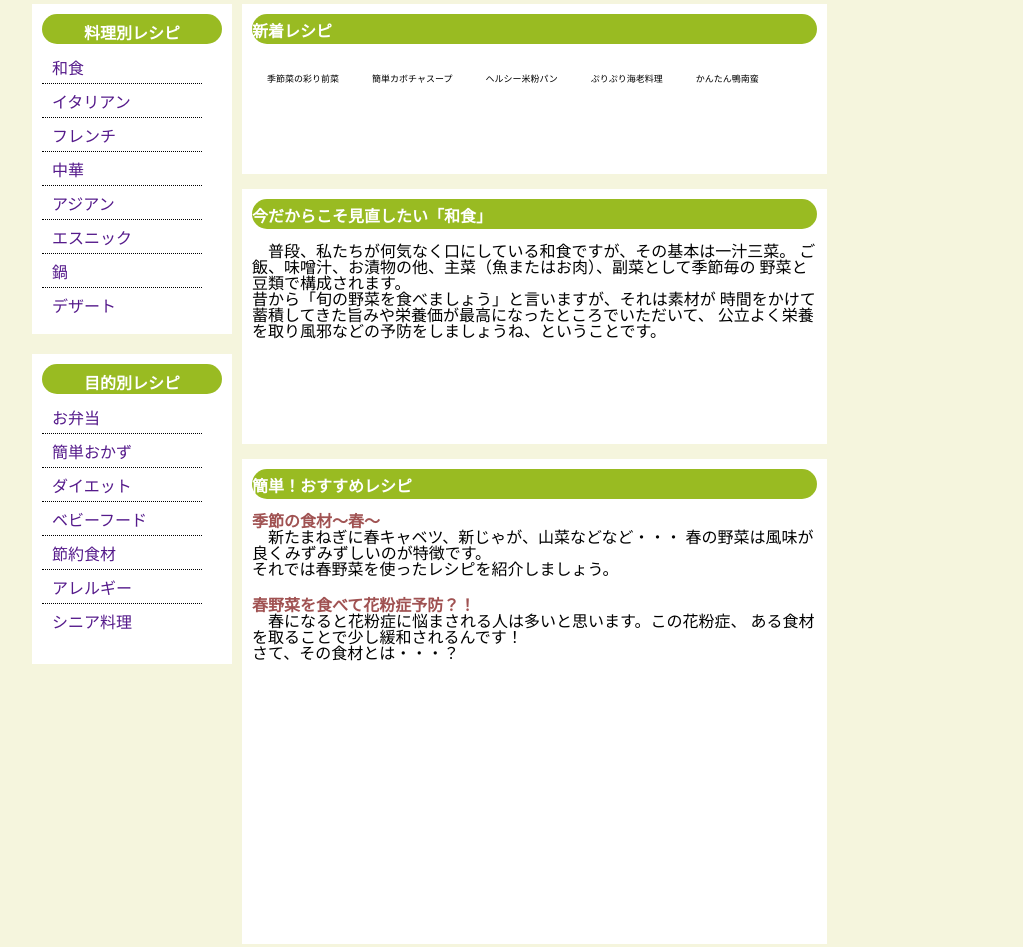
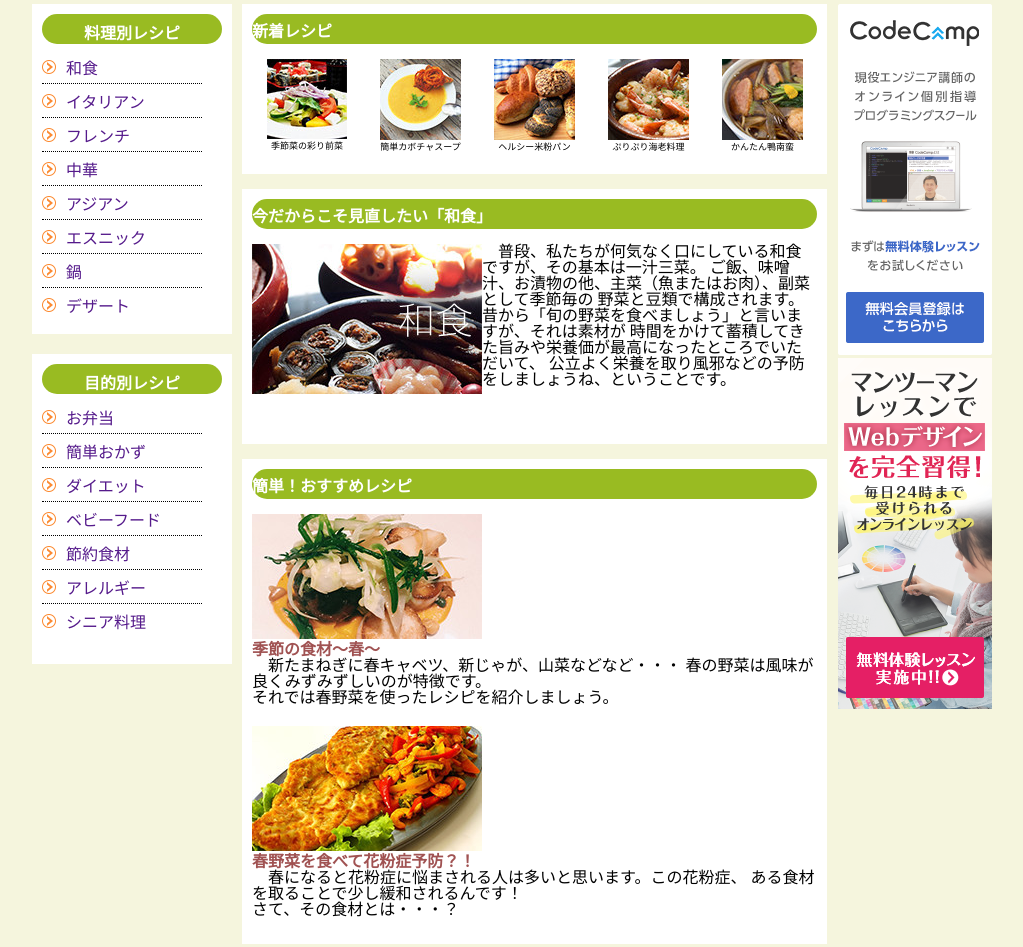
Before and after one commit to Masaki-Yamaguchi-ten/cook3, a plain HTML site: page index.html in a window 1280 px wide. Shown: the part 440-1387 px from the top of the page, without its empty margins (128-1151 px from the left). Drawn offline with Linux system fonts and the light colour scheme.

Commit message:
Update index.html

```diff
--- a/index.html
+++ b/index.html
@@ -41,14 +41,14 @@
                             <p><span>料理別レシピ</span></p>
                         </div>
                             <ul>
-                                <li><a href=""><img src="image/arrow.png" alt="">和食</li></a>
-                                <li><a href=""><img src="image/arrow.png" alt="">イタリアン</li></a>
-                                <li><a href=""><img src="image/arrow.png" alt="">フレンチ</li></a>
-                                <li><a href=""><img src="image/arrow.png" alt="">中華</li></a>
-                                <li><a href=""><img src="image/arrow.png" alt="">アジアン</li></a>
-                                <li><a href=""><img src="image/arrow.png" alt="">エスニック</li></a>
-                                <li><a href=""><img src="image/arrow.png" alt="">鍋</li></a>
-                                <li><a href=""><img src="image/arrow.png" alt="">デザート</li></a>
+                                <li><a href=""><img src="arrow.png" alt="">和食</li></a>
+                                <li><a href=""><img src="arrow.png" alt="">イタリアン</li></a>
+                                <li><a href=""><img src="arrow.png" alt="">フレンチ</li></a>
+                                <li><a href=""><img src="arrow.png" alt="">中華</li></a>
+                                <li><a href=""><img src="arrow.png" alt="">アジアン</li></a>
+                                <li><a href=""><img src="arrow.png" alt="">エスニック</li></a>
+                                <li><a href=""><img src="arrow.png" alt="">鍋</li></a>
+                                <li><a href=""><img src="arrow.png" alt="">デザート</li></a>
                             </ul>
 
                     </div>
@@ -58,13 +58,13 @@
                             <p>目的別レシピ</p>
                         </div>
                         <ul>
-                            <li><a href=""><img src="image/arrow.png" alt="">お弁当</li></a>
-                            <li><a href=""><img src="image/arrow.png" alt="">簡単おかず</li></a>
-                            <li><a href=""><img src="image/arrow.png" alt="">ダイエット</li></a>
-                            <li><a href=""><img src="image/arrow.png" alt="">ベビーフード</li></a>
-                            <li><a href=""><img src="image/arrow.png" alt="">節約食材</li></a>
-                            <li><a href=""><img src="image/arrow.png" alt="">アレルギー</li></a>
-                            <li><a href=""><img src="image/arrow.png" alt="">シニア料理</li></a>
+                            <li><a href=""><img src="arrow.png" alt="">お弁当</li></a>
+                            <li><a href=""><img src="arrow.png" alt="">簡単おかず</li></a>
+                            <li><a href=""><img src="arrow.png" alt="">ダイエット</li></a>
+                            <li><a href=""><img src="arrow.png" alt="">ベビーフード</li></a>
+                            <li><a href=""><img src="arrow.png" alt="">節約食材</li></a>
+                            <li><a href=""><img src="arrow.png" alt="">アレルギー</li></a>
+                            <li><a href=""><img src="arrow.png" alt="">シニア料理</li></a>
                         </ul>
                     </div>
                 </div>
@@ -75,11 +75,11 @@
                             <p>新着レシピ</p>
                         </div>
                         <ul>
-                            <li><img src="image/newRecipes1.jpg" alt=""><p>季節菜の彩り前菜</p></li>
-                            <li><img src="image/newRecipes2.jpg" alt=""><p>簡単カボチャスープ</p></li>
-                            <li><img src="image/newRecipes3.jpg" alt=""><p>ヘルシー米粉パン</p></li>
-                            <li><img src="image/newRecipes4.jpg" alt=""><p>ぷりぷり海老料理</p></li>
-                            <li><img src="image/newRecipes5.jpg" alt=""><p>かんたん鴨南蛮</p></li>
+                            <li><img src="newRecipes1.jpg" alt=""><p>季節菜の彩り前菜</p></li>
+                            <li><img src="newRecipes2.jpg" alt=""><p>簡単カボチャスープ</p></li>
+                            <li><img src="newRecipes3.jpg" alt=""><p>ヘルシー米粉パン</p></li>
+                            <li><img src="newRecipes4.jpg" alt=""><p>ぷりぷり海老料理</p></li>
+                            <li><img src="newRecipes5.jpg" alt=""><p>かんたん鴨南蛮</p></li>
                         </ul>
                     </div>
 
@@ -87,7 +87,7 @@
                         <div id="title">
                             <p>今だからこそ見直したい「和食」</p>
                         </div>
-                            <img src="image/topics.jpg" alt="">
+                            <img src="topics.jpg" alt="">
                         <div id="setsumei">
                                 　普段、私たちが何気なく口にしている和食ですが、その基本は一汁三菜。
                                 ご飯、味噌汁、お漬物の他、主菜（魚またはお肉）、副菜として季節毎の
@@ -105,14 +105,14 @@
                         </div>
                          <!--
                             <div id="up">
-                            <img src="image/pushRecipes1.jpg" alt="">
+                            <img src="pushRecipes1.jpg" alt="">
                             <p>　新たまねぎに春キャベツ、新じゃが、山菜などなど・・・
                                 春の野菜は風味が良くみずみずしいのが特徴です。<br>
                                 それでは春野菜を使ったレシピを紹介しましょう。
                             </p>
                         </div>
                         <div id="down">
-                            <img src="image/pushRecipes2.jpg" alt="">
+                            <img src="pushRecipes2.jpg" alt="">
                             <p>
                                 　春になると花粉症に悩まされる人は多いと思います。この花粉症、
                                 ある食材を取ることで少し緩和されるんです！<br>
@@ -123,7 +123,7 @@
 
                             <dl>
                             <div id="up">
-                                <dt><img src="image/pushRecipes1.jpg" alt=""></dt>
+                                <dt><img src="pushRecipes1.jpg" alt=""></dt>
                                 <dd>
                                     <div id="subtitle">季節の食材～春～</div>
                                     <p>　新たまねぎに春キャベツ、新じゃが、山菜などなど・・・
@@ -134,7 +134,7 @@
                             </div>
 
                             <div id="down">
-                                <dt><img src="image/pushRecipes2.jpg" alt=""></dt>
+                                <dt><img src="pushRecipes2.jpg" alt=""></dt>
                                 <dd>
                                 <div id="subtitle">春野菜を食べて花粉症予防？！</div>
                                 <p>
@@ -151,10 +151,10 @@
 
                 <div id="right">
                     <div id="right1">
-                        <img src="image/right1.png" alt="">
+                        <img src="right1.png" alt="">
                     </div>
                     <div id="right2">
-                        <img src="image/right2.png" alt="">
+                        <img src="right2.png" alt="">
                     </div>
                 </div>
 
```
